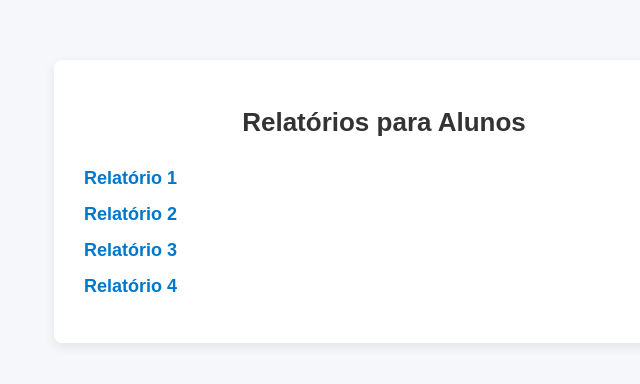
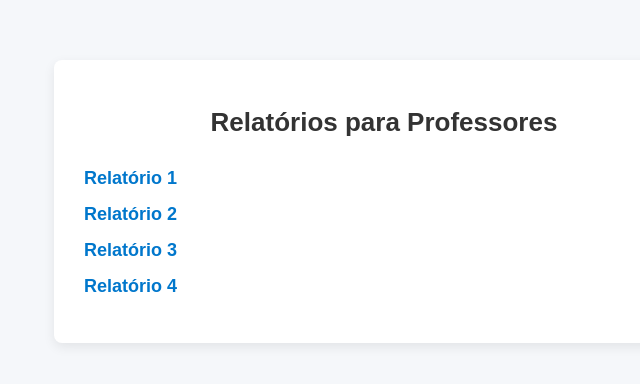
Before and after one commit to Marcelo-Heitor-de-Almeida-Lira/Relatorios_TRI, a plain HTML site: page relatorios_professores.html in a window 1280 px wide. Shown: the whole page, without its empty margins (256-896 px from the left). Drawn offline with Linux system fonts and the light colour scheme.

Commit message:
Change 'Relatórios para Alunos' header to 'Relatórios para Professores'

```diff
--- a/relatorios_professores.html
+++ b/relatorios_professores.html
@@ -7,7 +7,7 @@
 </head>
 <body>
   <main>
-    <h1>Relatórios para Alunos</h1>
+    <h1>Relatórios para Professores</h1>
     <ul>
       <li><a href="reports/report_prof_1.html">Relatório 1</a></li>
       <li><a href="reports/report_prof_2.html">Relatório 2</a></li>
```
